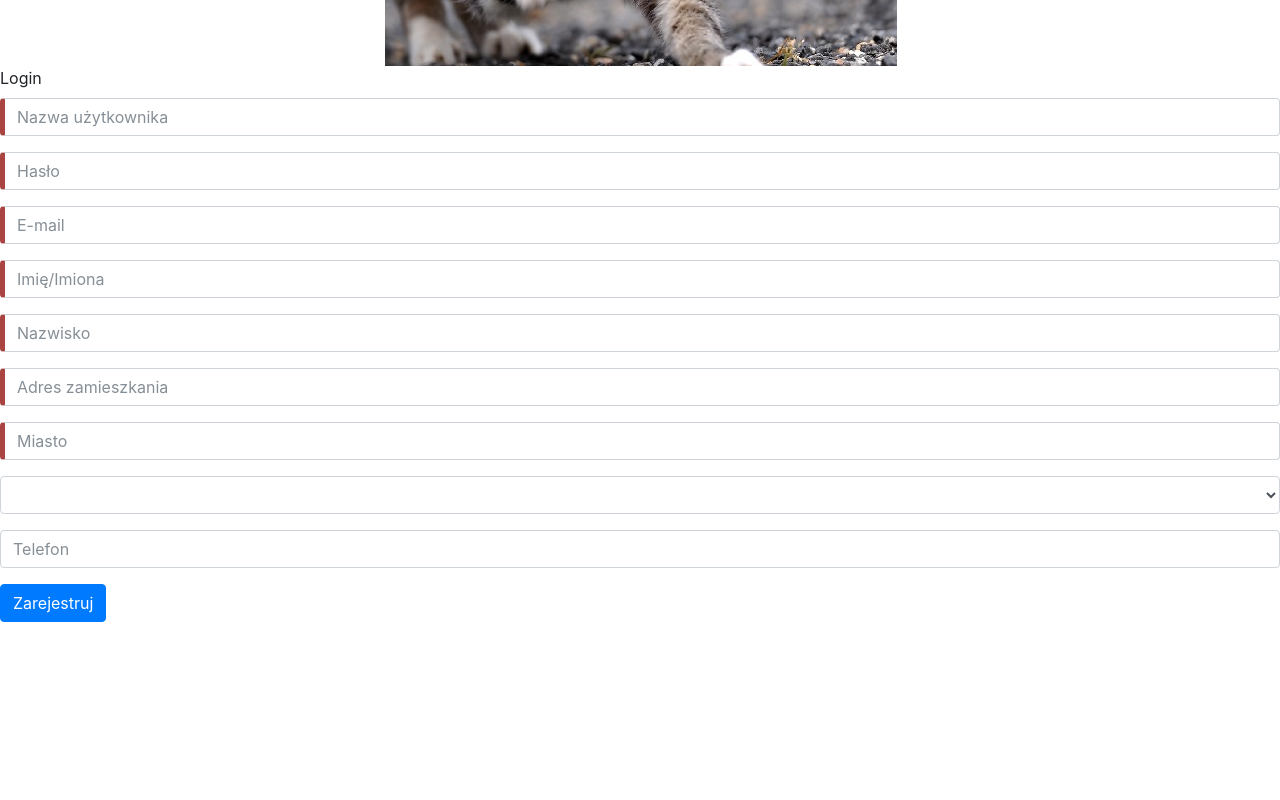
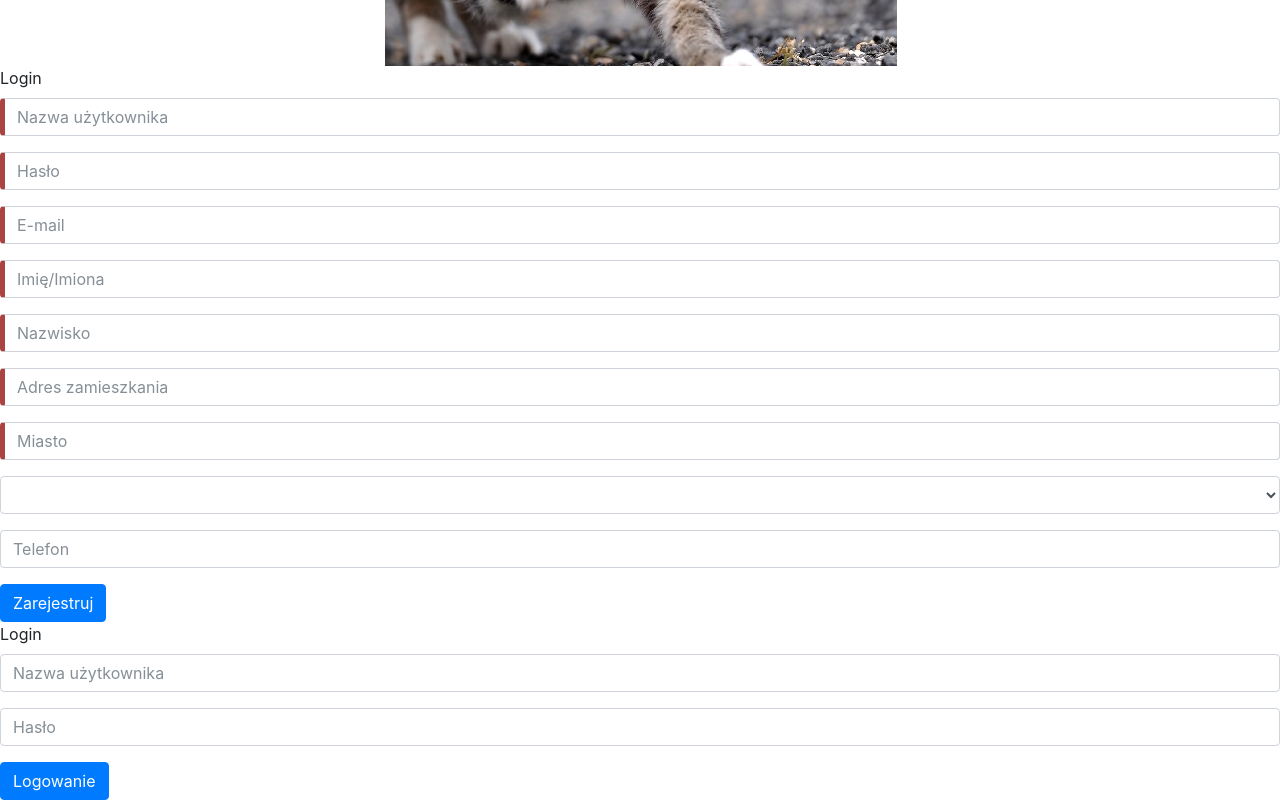
Before and after one commit to Antaresque/ogloszenia, an Angular app: page / in a window 1280 px wide. Shown: the part 1127-1927 px from the top of the page. Before the commit the page ends 1749 px from the top, so only its background shows below. Built offline with nearby package versions, Linux system fonts and the light colour scheme.

Commit message:
add login

```diff
--- a/src/app/_core/user/user.service.ts
+++ b/src/app/_core/user/user.service.ts
@@ -19,6 +19,10 @@ export class UserService {
     return this.isUserLoggedIn;
   }
 
+  login(user) {
+    return this.http.post('http://localhost/angular/php/login.php', user);
+  }
+
   insert(user) {
     return this.http.post('http://localhost/angular/php/register.php', user);
   }
--- a/src/app/app.component.html
+++ b/src/app/app.component.html
@@ -1,3 +1,4 @@
 <app-header></app-header>
 <router-outlet></router-outlet>
-<app-register></app-register> <!-- test -->
+<app-register></app-register>
+<app-login></app-login> <!-- test -->
--- a/src/app/auth/login/login.component.html
+++ b/src/app/auth/login/login.component.html
@@ -1,3 +1,9 @@
-<input type="text" #login>
-<input type="password" #pass>
-<span class="btn btn-primary" (click)="loginEvent()">Logowanie</span>
+<form name="form" (ngSubmit)="f.form.valid && loginEvent()" #f = "ngForm" novalidate>
+  <div class="form-group">
+    <label for="login">Login</label>
+    <input type="text" class="form-control" name="login" [(ngModel)]="model.login" #login="ngModel" placeholder="Nazwa użytkownika" required>
+  </div>
+  <div class="form-group">
+    <input type="password" placeholder="Hasło" class="form-control" [(ngModel)]="model.pass"  #pass="ngModel" name="pass" required>
+  </div>
+<button [disabled]="loading" class="btn btn-primary">Logowanie</button>
--- a/src/app/auth/login/login.component.ts
+++ b/src/app/auth/login/login.component.ts
@@ -9,27 +9,20 @@ import { UserService } from '../../_core/user/user.service';
 })
 export class LoginComponent {
 
+  loading = false;
   logged = false;
-  @ViewChild('login') loginInputBox;
-  @ViewChild('pass') passInputBox;
+  model: any = {};
 
   constructor(public http: Http, public user: UserService) {}
 
   loginEvent() {
-    let name = this.loginInputBox.nativeElement.value;
-    let pass = this.passInputBox.nativeElement.value;
-    if(name.length === 0 || pass.length === 0) console.log('name/pass is null');
-    else{
-      if(!this.logged) this.logged = true;
-      let formData = new FormData();
-      formData.append('name', name);
-      formData.append('pass', pass);
-
-      this.http.post('http://localhost/angular/php/login.php', formData)
-        .subscribe(res => this.user.setUserLoggedIn(res.json().login_result)),
-                  (error) => console.log(error['_body']);
-    }
-    console.log('logged:', this.user.getUserLoggedIn());
+    this.loading = true;
+    this.user.login(this.model).subscribe(
+      data => {
+        //this.user.setUserLoggedIn(data.json().login_result);
+        console.log(data);
+        this.loading = false;
+      },
+      err => console.log(err['_body']));
   }
-
 }
--- a/src/app/auth/register/register.component.ts
+++ b/src/app/auth/register/register.component.ts
@@ -41,10 +41,8 @@ export class RegisterComponent implements OnInit {
 
   registerEvent() {
     this.loading = true;
-    console.log(this.model);
     this.user.insert(this.model).subscribe(
           data => {
-            console.log(data);
             this.loading = false;
         },
         error => {
```
Also changed, not shown: 1 other file (tests, documents, lock files or other folders).
